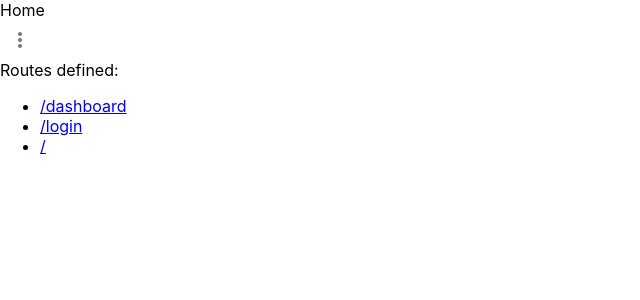
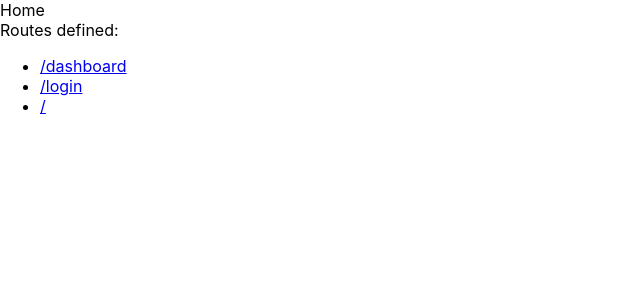
Before and after one commit to fifthsegment/byos, a React (Create React App) app: page /#/ in a window 1280 px wide. Shown: the top 300 px of the page, without its empty margins (0-640 px from the left). Built offline with nearby package versions, Linux system fonts and the light colour scheme.

Commit message:
Update index.tsx

```diff
--- a/src/pages/home/index.tsx
+++ b/src/pages/home/index.tsx
@@ -1,11 +1,9 @@
 import React from "react";
-import {ContextMenu} from "../../components/ContextMenu/index";
 
 export default function Home() {
   return (
     <>
       <div>Home</div>
-      <ContextMenu/>
     </>
   );
 }
```
